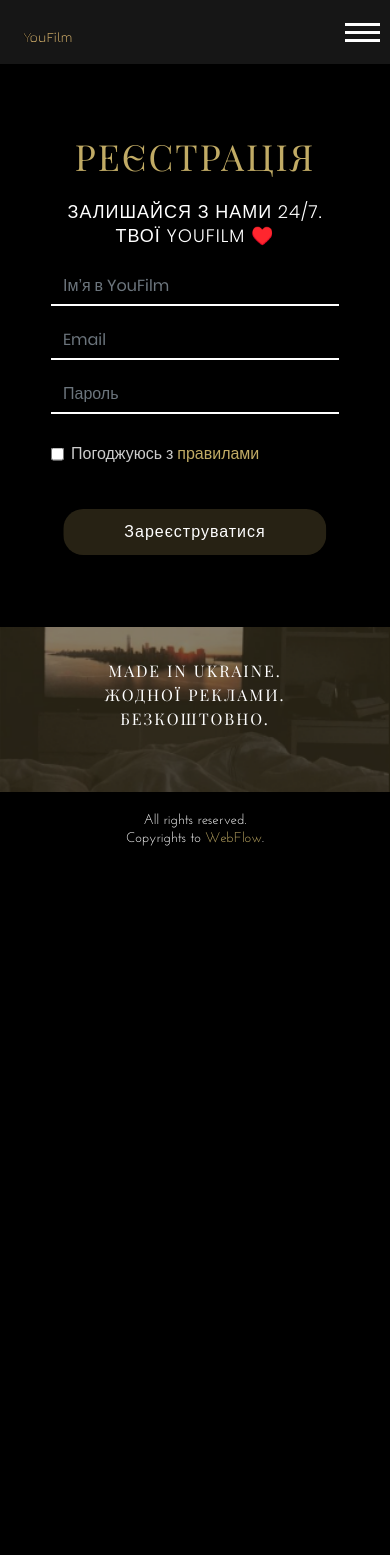
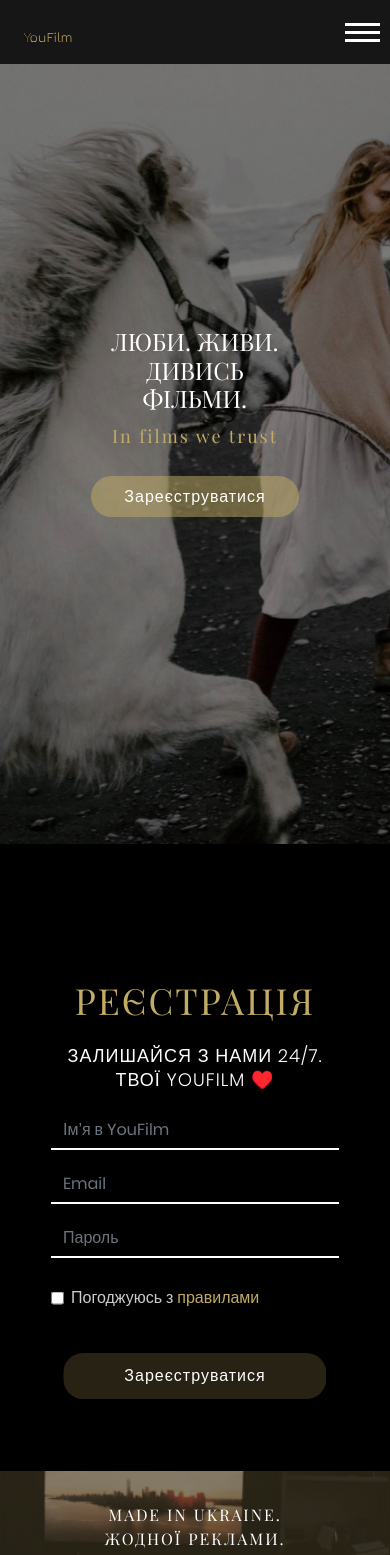
Before and after one commit to WebFIow/you-film, a Vue app: page /register in a window 390 px wide. Shown: the top 1555 px of the page. Before the commit the page ends 864 px from the top, so only its background shows below. Built offline with nearby package versions, Linux system fonts and the light colour scheme; no server answers.

Commit message:
project structure, home page

```diff
--- /dev/null
+++ b/src/components/About.vue
@@ -0,0 +1,21 @@
+<template>
+  <div id="about">
+    <div class="container container-fluid">
+      <div class="row">
+        <div class="col-lg-6 col-md-6">
+          <h1 class="hText">Про нас</h1>
+          <p class="pText"><span class="gold">YouFilm</span> — пошукова платформа фільмів,
+          яка має всі можливі фільтри, щоб знайти
+          саме те що треба.<br>У зв’язку з тим,
+          що в сучасному світі людям актуальна
+          потреба економити свій час, то за допомогою
+          нашого сайту можна швидко й легко знайти
+            потрібний користувачу фільм.</p>
+        </div>
+        <div class="col-lg-6 col-md-6 text-center mobNotVisible">
+          <img class="img-fluid imgAbout" src="../../public/img/about.jpg" alt="about">
+        </div>
+      </div>
+    </div>
+  </div>
+</template>
--- /dev/null
+++ b/src/components/Register.vue
@@ -0,0 +1,56 @@
+<template>
+  <div id="register">
+    <div class="container container-fluid">
+      <div class="row">
+        <div class="col-lg-6 col-md-6 text-left ">
+          <img class="img-fluid imgAbout" src="../../public/img/reg.jpg" alt="about">
+            <div class="rect">
+                <p class="rText">Made in Ukraine.</p>
+                <p class="rText">Жодної реклами.</p>
+                <p class="rText mb-0">Безкоштовно.</p>
+            </div>
+        </div>
+        <div class="col-lg-6 col-md-6 hMobDiv">
+            <div class="blockCenter">
+              <h1 class="hText">Реєстрація</h1>
+              <h4 class="hSubText">Залишайся з нами 24/7.<br>Твої YouFilm ♥️</h4>
+
+              <div class="formWrap">
+                <form class="regForm">
+                  <div class="form-group">
+                    <!--                <label for="exampleInputEmail1">Email address</label>-->
+                    <input type="name" class="form-control" id="name" placeholder="Ім’я в YouFilm">
+                  </div>
+                  <div class="form-group">
+    <!--                <label for="exampleInputEmail1">Email address</label>-->
+                    <input type="email" class="form-control" id="email" placeholder="Email">
+                  </div>
+                  <div class="form-group">
+    <!--                <label for="exampleInputPassword1">Password</label>-->
+                    <input type="password" class="form-control" id="password" placeholder="Пароль">
+                  </div>
+                    <div class="form-group form-check">
+                        <input type="checkbox" class="form-check-input" id="checkRules">
+                        <label class="form-check-label" for="checkRules">Погоджуюсь з <a class="aLink" href="#">правилами</a></label>
+                    </div>
+                  <button type="submit" class="btn btn-gold">Зареєструватися</button>
+                </form>
+              </div>
+            </div>
+        </div>
+      </div>
+    </div>
+      <div class="container-fluid no-gutters px-0">
+          <div class="row no-gutters">
+              <div class="divMob">
+                  <img src="../../public/img/reg_mob.png" alt="mob banner registration">
+                  <div class="textOnImg">
+                      <p>Made in Ukraine.</p>
+                      <p>Жодної реклами.</p>
+                      <p>Безкоштовно.</p>
+                  </div>
+              </div>
+          </div>
+      </div>
+  </div>
+</template>
--- a/src/views/Title.vue
+++ b/src/components/Title.vue
@@ -8,7 +8,7 @@
                          <input class="search" type="text" placeholder="Пошук" >
                         <button value=""></button>
                      </form>
-                <button class="button-mob"><a href="../you-film/src/views/Register.vue">Зареєструватися</a></button>
+                <button class="button-mob"><a href="#">Зареєструватися</a></button>
             </div>
         </div>
     </div>
--- a/src/router/index.js
+++ b/src/router/index.js
@@ -10,15 +10,6 @@ const routes = [
     name: 'Home',
     meta: { layout: 'main' },
     component: Home
-  },
-  {
-    path: '/title',
-    name: 'Title',
-    meta: { layout: 'main' },
-    // route level code-splitting
-    // this generates a separate chunk (about.[hash].js) for this route
-    // which is lazy-loaded when the route is visited.
-    component: () => import(/* webpackChunkName: "about" */ '../views/Title.vue')
   },
   {
     path: '/about',
--- a/src/views/About.vue
+++ b/src/views/About.vue
@@ -1,21 +1,17 @@
 <template>
-  <div id="about">
-    <div class="container container-fluid">
-      <div class="row">
-        <div class="col-lg-6 col-md-6">
-          <h1 class="hText">Про нас</h1>
-          <p class="pText"><span class="gold">YouFilm</span> — пошукова платформа фільмів,
-          яка має всі можливі фільтри, щоб знайти
-          саме те що треба.<br>У зв’язку з тим,
-          що в сучасному світі людям актуальна
-          потреба економити свій час, то за допомогою
-          нашого сайту можна швидко й легко знайти
-            потрібний користувачу фільм.</p>
-        </div>
-        <div class="col-lg-6 col-md-6 text-center mobNotVisible">
-          <img class="img-fluid imgAbout" src="../../public/img/about.jpg" alt="about">
-        </div>
-      </div>
-    </div>
+  <div>
+    <Title />
+    <About />
   </div>
 </template>
+
+<script>
+import About from '@/components/About.vue'
+import Title from '@/components/Title.vue'
+
+export default {
+  components: {
+    About, Title
+  }
+}
+</script>
--- a/src/views/Home.vue
+++ b/src/views/Home.vue
@@ -1,25 +1,23 @@
 <template>
   <div class="home">
-    <img alt="Vue logo" src="../assets/logo.png">
-    <router-link to="/add-film">Добавить фильм</router-link>
-    <HelloWorld msg="Welcome to Your Vue.js App"/>
-    <div class="test-wr-for-scss">1221</div>
+    <Title />
+    <About />
+    <Register />
   </div>
 </template>
 
 <script>
 // @ is an alias to /src
-import About from '@/views/About.vue'
+import About from '@/components/About.vue'
+import Title from '@/components/Title.vue'
+import Register from '@/components/Register.vue'
 import HelloWorld from '@/components/HelloWorld.vue'
 
 
 export default {
   name: 'Home',
   components: {
-    HelloWorld
-  },
-  views: {
-    About
+    About, Register, Title
   }
 }
 </script>
--- a/src/views/Register.vue
+++ b/src/views/Register.vue
@@ -1,56 +1,17 @@
 <template>
-  <div id="register">
-    <div class="container container-fluid">
-      <div class="row">
-        <div class="col-lg-6 col-md-6 text-left ">
-          <img class="img-fluid imgAbout" src="../../public/img/reg.jpg" alt="about">
-            <div class="rect">
-                <p class="rText">Made in Ukraine.</p>
-                <p class="rText">Жодної реклами.</p>
-                <p class="rText mb-0">Безкоштовно.</p>
-            </div>
-        </div>
-        <div class="col-lg-6 col-md-6 hMobDiv">
-            <div class="blockCenter">
-              <h1 class="hText">Реєстрація</h1>
-              <h4 class="hSubText">Залишайся з нами 24/7.<br>Твої YouFilm ♥️</h4>
-
-              <div class="formWrap">
-                <form class="regForm">
-                  <div class="form-group">
-                    <!--                <label for="exampleInputEmail1">Email address</label>-->
-                    <input type="name" class="form-control" id="name" placeholder="Ім’я в YouFilm">
-                  </div>
-                  <div class="form-group">
-    <!--                <label for="exampleInputEmail1">Email address</label>-->
-                    <input type="email" class="form-control" id="email" placeholder="Email">
-                  </div>
-                  <div class="form-group">
-    <!--                <label for="exampleInputPassword1">Password</label>-->
-                    <input type="password" class="form-control" id="password" placeholder="Пароль">
-                  </div>
-                    <div class="form-group form-check">
-                        <input type="checkbox" class="form-check-input" id="checkRules">
-                        <label class="form-check-label" for="checkRules">Погоджуюсь з <a class="aLink" href="#">правилами</a></label>
-                    </div>
-                  <button type="submit" class="btn btn-gold">Зареєструватися</button>
-                </form>
-              </div>
-            </div>
-        </div>
-      </div>
-    </div>
-      <div class="container-fluid no-gutters px-0">
-          <div class="row no-gutters">
-              <div class="divMob">
-                  <img src="../../public/img/reg_mob.png" alt="mob banner registration">
-                  <div class="textOnImg">
-                      <p>Made in Ukraine.</p>
-                      <p>Жодної реклами.</p>
-                      <p>Безкоштовно.</p>
-                  </div>
-              </div>
-          </div>
-      </div>
+  <div>
+    <Title />
+    <Register />
   </div>
 </template>
+
+<script>
+import Register from '@/components/Register.vue'
+import Title from '@/components/Title.vue'
+
+export default {
+  components: {
+    Register, Title
+  }
+}
+</script>
```
